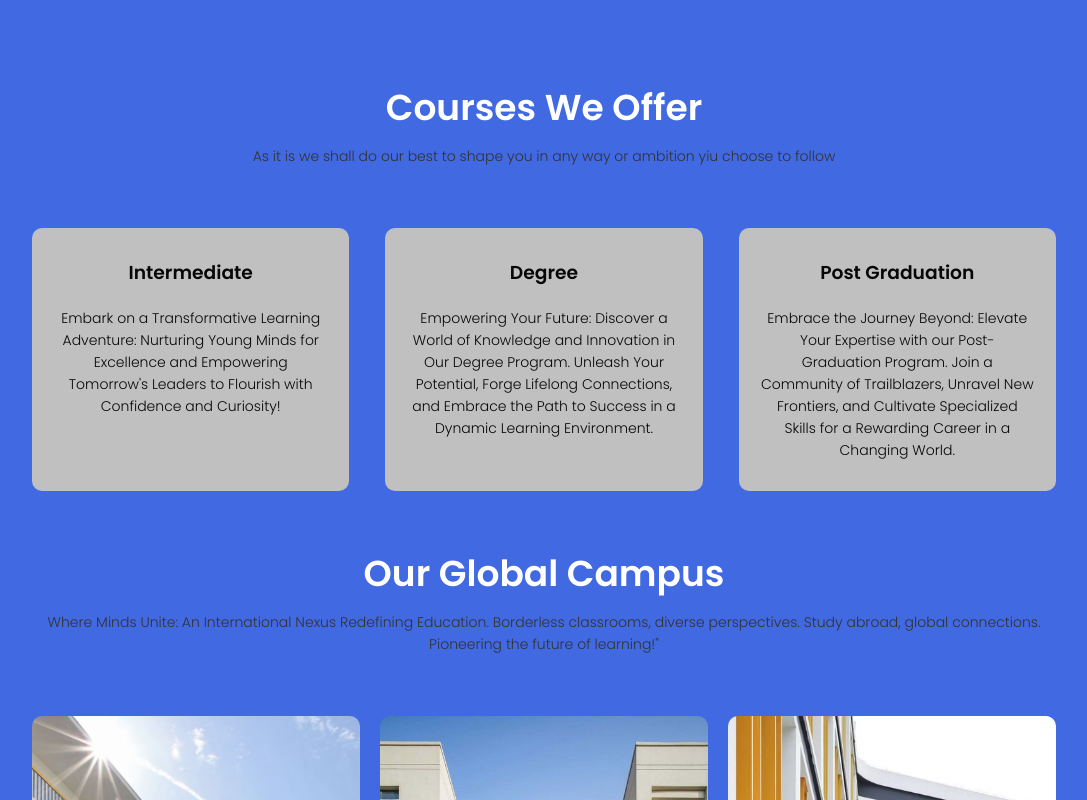
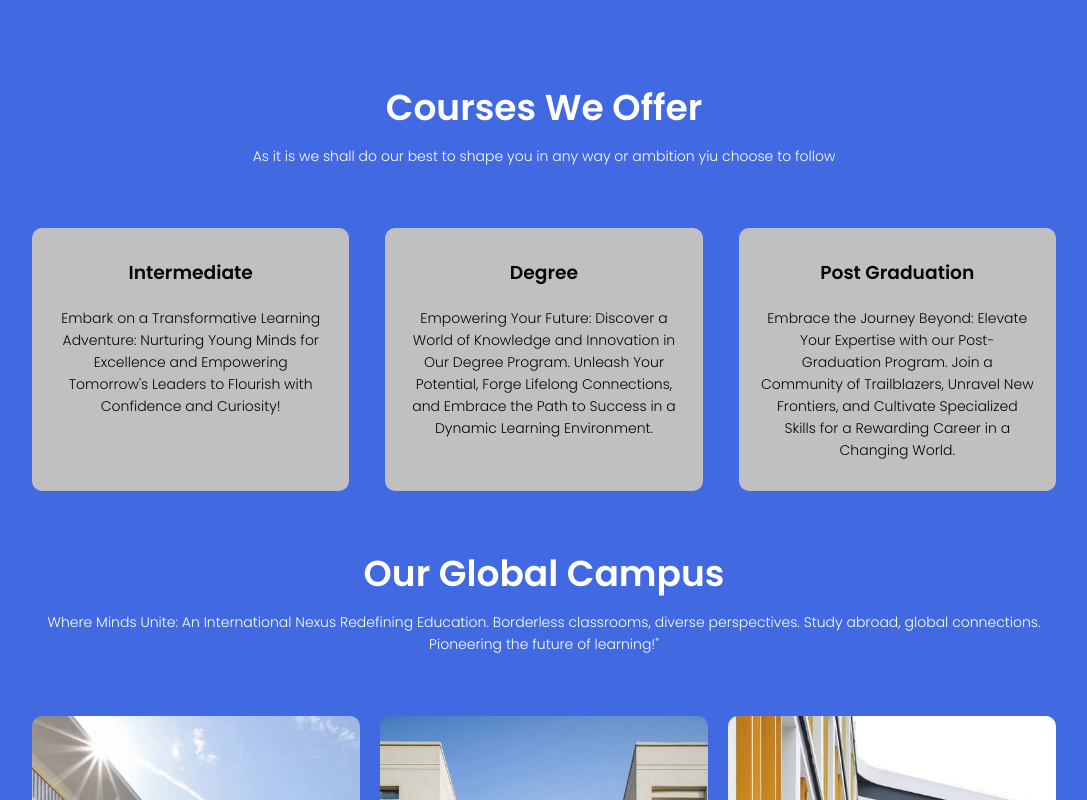
Before and after one commit to Emah567/school-web, a plain HTML site: page index.html in a window 1280 px wide. Shown: the part 820-1620 px from the top of the page, without its empty margins (96-1183 px from the left). Drawn offline with nearby package versions, Linux system fonts and the light colour scheme.

Commit message:
Update style.css

```diff
--- a/style.css
+++ b/style.css
@@ -1,9 +1,9 @@
 :root{
     --background: #4169E1;
-    --color: #333333;
+    --color: #fff;
     --in-color: #070707;
-    --in-grey: rgb(43, 39, 39);
-    --grey: rgb(139, 135, 135);
+    --in-grey: grey;
+    --grey: #e9e7e7;
     --box-color: #C0C0C0;
 
     /* --background: #2E2E2E; */
```
